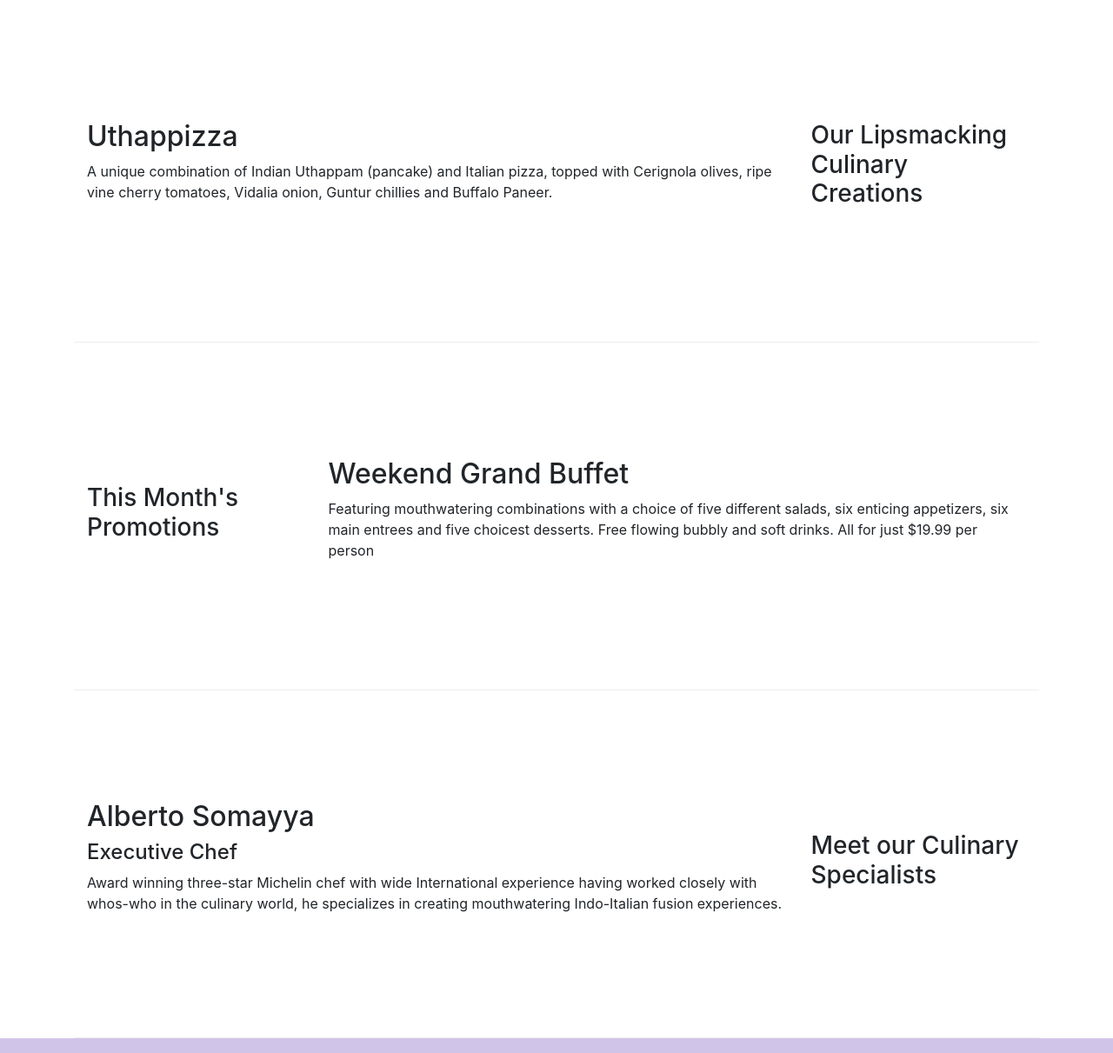
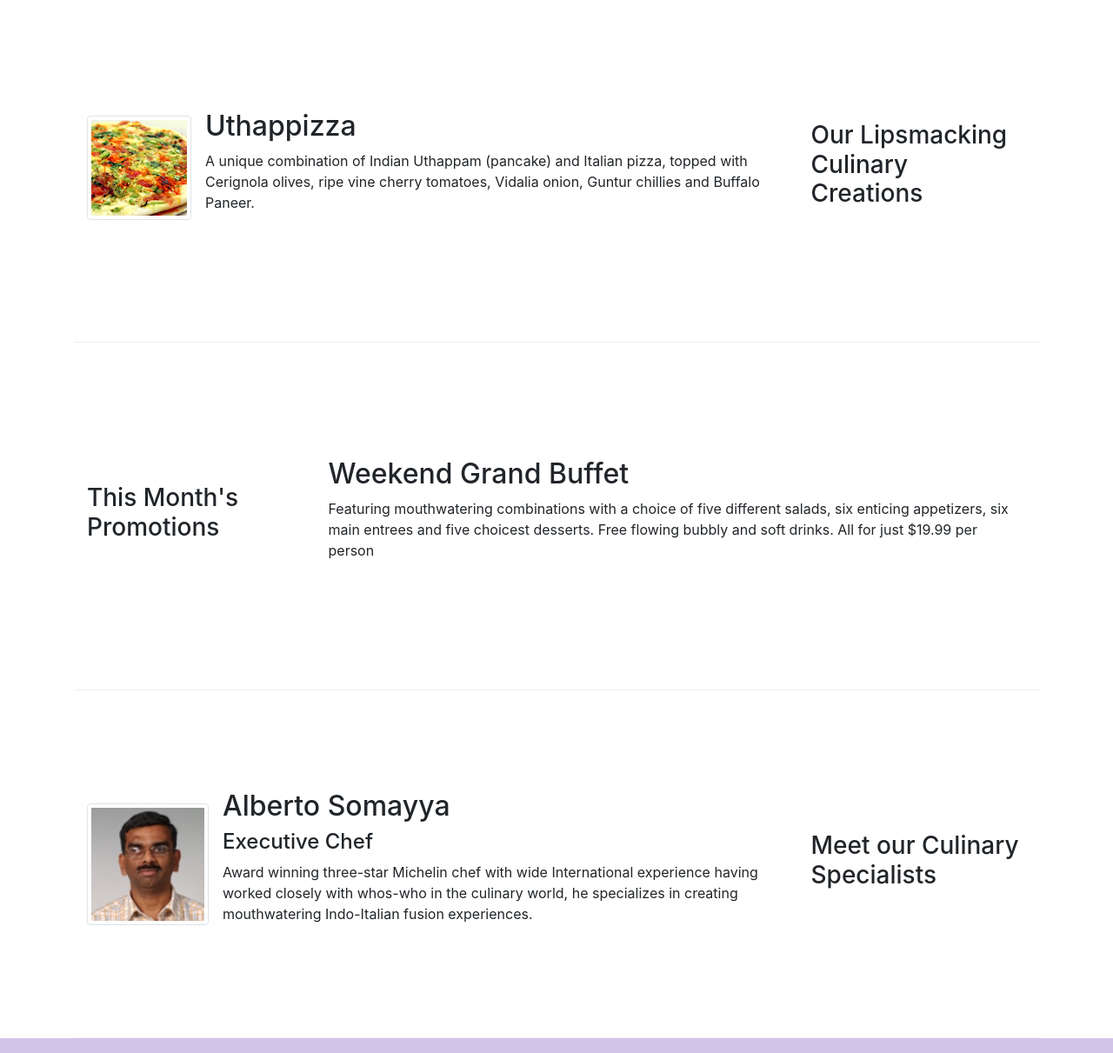
Before and after one commit to EshwarThummala/con-Fusion, a website: page index.html in a window 1280 px wide. Shown: the part 340-1551 px from the top of the page at 87% size. Drawn offline with nearby package versions, Linux system fonts and the light colour scheme.

Commit message:
Images and Media Object

```diff
--- a/index.html
+++ b/index.html
@@ -21,7 +21,7 @@
             <button class="navbar-toggler" type="button" data-toggle="collapse" data-target="#Navbar">
                 <span class="navbar-toggler-icon"></span>
             </button>
-            <a class="navbar-brand mr-auto" href="#">Ristorante con Fusion</a>
+            <a class="navbar-brand mr-auto" href="#"><img src="img/logo.png" height="30" width="41"></a>
             <div class="collapse navbar-collapse" id="Navbar">
                 <ul class="navbar-nav mr-auto">
                     <li class="nav-item active"><a class="nav-link" href="#"><span class="fa fa-home fa-lg"></span> Home</a></li>
@@ -39,7 +39,8 @@
                     <h1>Ristorante con Fusion</h1>
                     <p>We take inspiration from the World's best cuisines, and create a unique fusion experience. Our lipsmacking creations will tickle your culinary senses!</p>
                 </div>
-                <div class="col-12 col-sm">
+                <div class="col-12 col-sm align-self-center">
+                    <img src="img/logo.png" class="img-fluid" />
                 </div>
             </div>
         </div>
@@ -51,8 +52,13 @@
                 <h3>Our Lipsmacking Culinary Creations</h3>
             </div>
             <div class="col col-sm order-sm-first col-md">
-                <h2>Uthappizza</h2>
-                <p>A unique combination of Indian Uthappam (pancake) and Italian pizza, topped with Cerignola olives, ripe vine cherry tomatoes, Vidalia onion, Guntur chillies and Buffalo Paneer.</p>
+                <div class="media">
+                    <img src="img/uthappizza.png" class="d-flex mr-3 img-thumbnail align-self-center" alt="Uthappizza">
+                    <div class="media-body">
+                        <h2 class="mt-0">Uthappizza</h2>
+                        <p class="d-none d-sm-block">A unique combination of Indian Uthappam (pancake) and Italian pizza, topped with Cerignola olives, ripe vine cherry tomatoes, Vidalia onion, Guntur chillies and Buffalo Paneer.</p>
+                    </div>
+                </div>
             </div>
         </div>
 
@@ -72,9 +78,14 @@
                 <h3>Meet our Culinary Specialists</h3>
             </div>
             <div class="col col-sm order-sm-first col-md">
-                <h2>Alberto Somayya</h2>
-                <h4>Executive Chef</h4>
-                <p>Award winning three-star Michelin chef with wide International experience having worked closely with whos-who in the culinary world, he specializes in creating mouthwatering Indo-Italian fusion experiences. </p>
+                <div class="media">
+                    <img src="img/alberto.png" class="d-flex mr-3 img-thumbnail align-self-center" alt="Alberto" height="140" width="140"/>
+                    <div class="media-body">
+                        <h2 class="mt-0">Alberto Somayya</h2>
+                        <h4>Executive Chef</h4>
+                        <p class="d-none d-sm-block">Award winning three-star Michelin chef with wide International experience having worked closely with whos-who in the culinary world, he specializes in creating mouthwatering Indo-Italian fusion experiences. </p>
+                    </div>
+                </div>
             </div>
         </div>
     </div>
```
Also changed, not shown: aboutus.html (+3 -2 lines), contactus.html (+3 -2 lines), img/alberto.png (added), img/buffet.png (added), img/logo.png (added), img/uthappizza.png (added), 1 other file.
